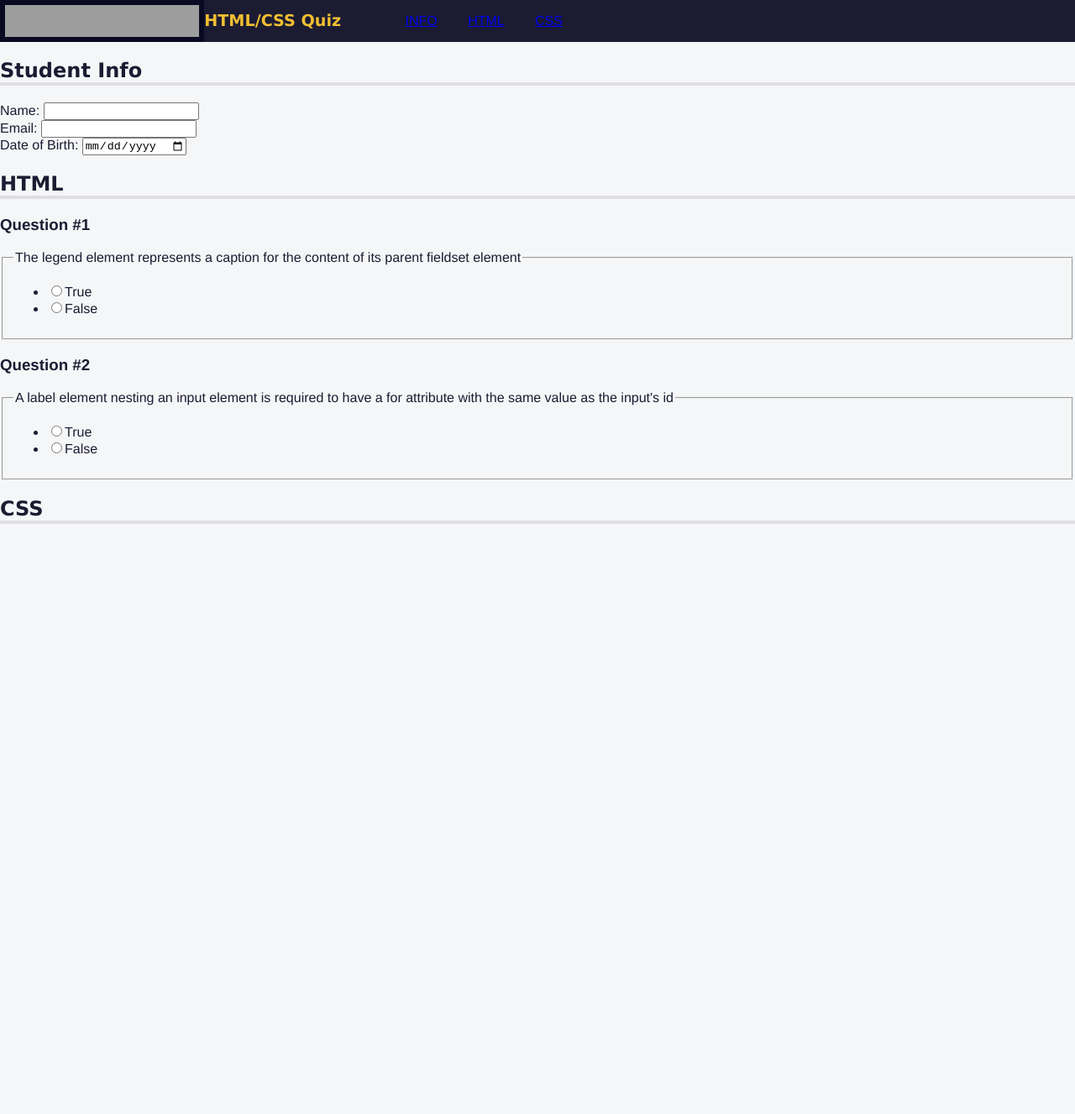
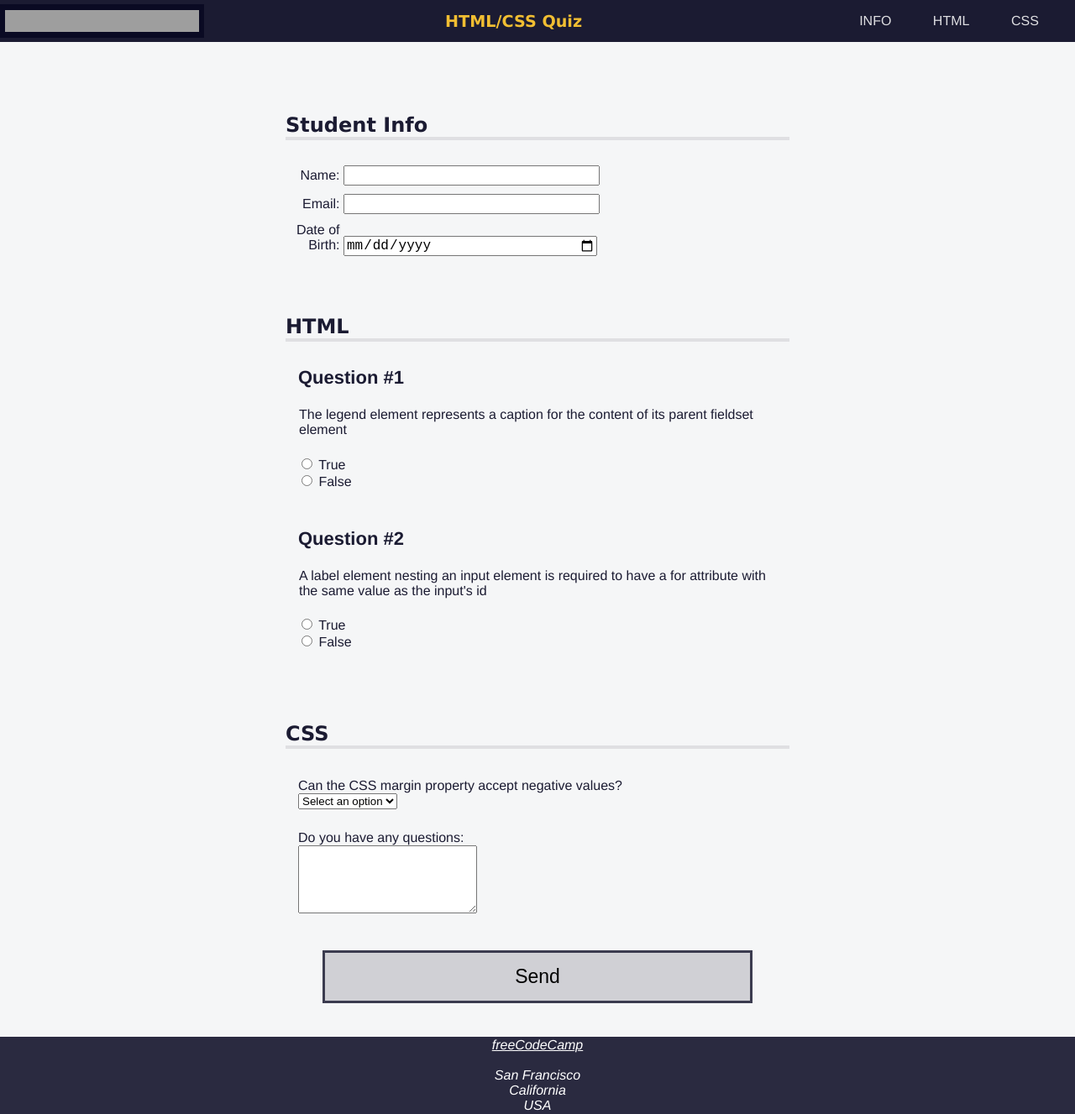
Before and after one commit to alpayacr0/codecamp-exercise, a plain HTML site: page 23-Build-a-Quiz-Webpage/index.html in a window 1280 px wide. Shown: the whole page at 84% size. Before the commit the page ends 800 px from the top, so only its background shows below. Drawn offline with Linux system fonts and the light colour scheme; grey boxes are pictures that could not be loaded.

Commit message:
feat: update quiz webpage structure and styling; add new tribute page files

```diff
--- a/23-Build-a-Quiz-Webpage/index.html
+++ b/23-Build-a-Quiz-Webpage/index.html
@@ -46,67 +46,50 @@
             <input type="date" name="birth-date" id="birth-date" />
           </div>
         </section>
-        <!-- i need to add a span element before the number 1 within the first h3 element. -->
         <section role="region" aria-labelledby="html-questions">
           <h2 id="html-questions">HTML</h2>
           <div class="question-block">
-            <h3><span class="sr-only">Question </span>1</h3>
-            <fieldset class="question" name="question-1">
+            <h3><span class="sr-only">Question</span>1</h3>
+            <fieldset class="question" name="html-question-one">
               <legend>
                 The legend element represents a caption for the content of its
                 parent fieldset element
               </legend>
               <ul class="answers-list">
                 <li>
-                  <label for="q1-a1"
-                    ><input
-                      type="radio"
-                      name="question-1"
-                      id="q1-a1"
-                      value="true"
-                    />True</label
-                  >
+                  <label for="q1-a1">
+                    <input type="radio" id="q1-a1" name="q1" value="true" />
+                    True
+                  </label>
                 </li>
                 <li>
-                  <label for="q1-a2"
-                    ><input
-                      type="radio"
-                      name="question-1"
-                      id="q1-a2"
-                      value="false"
-                    />False</label
-                  >
+                  <label for="q1-a2">
+                    <input type="radio" id="q1-a2" name="q1" value="false" />
+                    False
+                  </label>
                 </li>
               </ul>
             </fieldset>
           </div>
           <div class="question-block">
-            <h3><span class="sr-only">Question </span>2</h3>
-            <fieldset class="question" name="question-2">
+            <h3><span class="sr-only">Question</span>2</h3>
+            <fieldset class="question" name="html-question-two">
               <legend>
                 A label element nesting an input element is required to have a
                 for attribute with the same value as the input's id
               </legend>
               <ul class="answers-list">
                 <li>
-                  <label for="q2-a1"
-                    ><input
-                      type="radio"
-                      name="question-2"
-                      id="q2-a1"
-                      value="true"
-                    />True</label
-                  >
+                  <label for="q2-a1">
+                    <input type="radio" id="q2-a1" name="q2" value="true" />
+                    True
+                  </label>
                 </li>
                 <li>
-                  <label for="q2-a2"
-                    ><input
-                      type="radio"
-                      name="question-2"
-                      id="q2-a2"
-                      value="false"
-                    />False</label
-                  >
+                  <label for="q2-a2">
+                    <input type="radio" id="q2-a2" name="q2" value="false" />
+                    False
+                  </label>
                 </li>
               </ul>
             </fieldset>
@@ -114,8 +97,42 @@
         </section>
         <section role="region" aria-labelledby="css-questions">
           <h2 id="css-questions">CSS</h2>
+          <div class="formrow">
+            <div class="question-block">
+              <label for="selector"
+                >Can the CSS margin property accept negative values?</label
+              >
+            </div>
+            <div class="answer">
+              <select name="selector" id="selector" required>
+                <option value="">Select an option</option>
+                <option value="yes">Yes</option>
+                <option value="no">No</option>
+              </select>
+            </div>
+            <div class="question-block">
+              <label for="css-textarea">Do you have any questions:</label>
+            </div>
+            <div class="answer">
+              <textarea
+                id="css-textarea"
+                name="css-questions"
+                rows="5"
+                cols="24"
+              ></textarea>
+            </div>
+          </div>
         </section>
+        <button type="submit">Send</button>
       </form>
     </main>
+    <footer>
+      <address>
+        <a href="https://freecodecamp.org">freeCodeCamp</a><br />
+        San Francisco<br />
+        California<br />
+        USA
+      </address>
+    </footer>
   </body>
 </html>
--- a/23-Build-a-Quiz-Webpage/styles.css
+++ b/23-Build-a-Quiz-Webpage/styles.css
@@ -1,3 +1,9 @@
+@media (prefers-reduced-motion: no-preference) {
+  * {
+    scroll-behavior: smooth;
+  }
+}
+
 body {
   background: #f5f6f7;
   color: #1b1b32;
@@ -10,6 +16,8 @@ header {
   height: 50px;
   background-color: #1b1b32;
   display: flex;
+  align-items: center;
+  justify-content: space-between;
 }
 
 #logo {
@@ -22,6 +30,17 @@ header {
 h1 {
   color: #f1be32;
   font-size: min(5vw, 1.2em);
+  text-align: center;
+}
+
+main {
+  padding-top: 25px;
+}
+
+section {
+  width: 80%;
+  max-width: 600px;
+  margin: 0 auto 10px auto;
 }
 
 nav {
@@ -33,6 +52,32 @@ nav {
 nav > ul {
   display: flex;
   justify-content: space-evenly;
+  flex-wrap: wrap;
+  align-items: center;
+  padding-inline-start: 0;
+  margin-block: 0;
+  height: 100%;
+}
+
+nav > ul > li {
+  color: #dfdfe2;
+  margin: 0 0.2rem;
+  padding: 0.2rem;
+  display: block;
+}
+
+li > a {
+  text-decoration: none;
+}
+
+nav > ul > li:hover {
+  background-color: #dfdfe2;
+  color: #1b1b32;
+  cursor: pointer;
+}
+
+li > a {
+  color: #dfdfe2;
 }
 
 h1,
@@ -42,10 +87,92 @@ h2 {
 
 h2 {
   border-bottom: 4px solid #dfdfe2;
+  margin-top: 0px;
+  padding-top: 60px;
+}
+
+.info {
+  padding: 10px 0 0 5px;
+}
+
+.formrow {
+  margin: 30px 0 0 0;
+  padding: 0 15px 0 15px;
+}
+
+input {
+  font-size: 1rem;
+}
+
+.info > input {
+  width: 50%;
+  text-align: left;
+}
+
+.info > label {
+  width: 10%;
+  min-width: 55px;
+}
+
+.info > label,
+.info > input {
+  display: inline-block;
+}
+
+label {
+  text-align: right;
+}
+
+.question-block {
+  text-align: left;
+  display: block;
+  width: 100%;
+  margin-top: 20px;
+  padding-top: 5px;
+}
+
+h3 {
+  margin-top: 5px;
+  padding-left: 15px;
+  font-size: 1.375rem;
 }
 
 h3:before {
   content: "Question #";
+}
+
+.question {
+  padding-bottom: 0px;
+  border: none;
+}
+
+.answers-list {
+  list-style: none;
+  padding: 0px;
+}
+
+button {
+  display: block;
+  margin: 40px auto;
+  width: 40%;
+  padding: 15px;
+  font-size: 1.438rem;
+  background: #d0d0d5;
+  border: 3px solid #3b3b4f;
+}
+
+footer,
+footer a {
+  color: #fff;
+  background-color: #2a2a40;
+  display: flex;
+  justify-content: center;
+}
+
+address {
+  text-align: center;
+  padding: 1px;
+  color: #fff;
 }
 
 .sr-only {
```
Also changed, not shown: 24-Build-a-Tribute-Page/index.html (added), 24-Build-a-Tribute-Page/styles.css (added).
